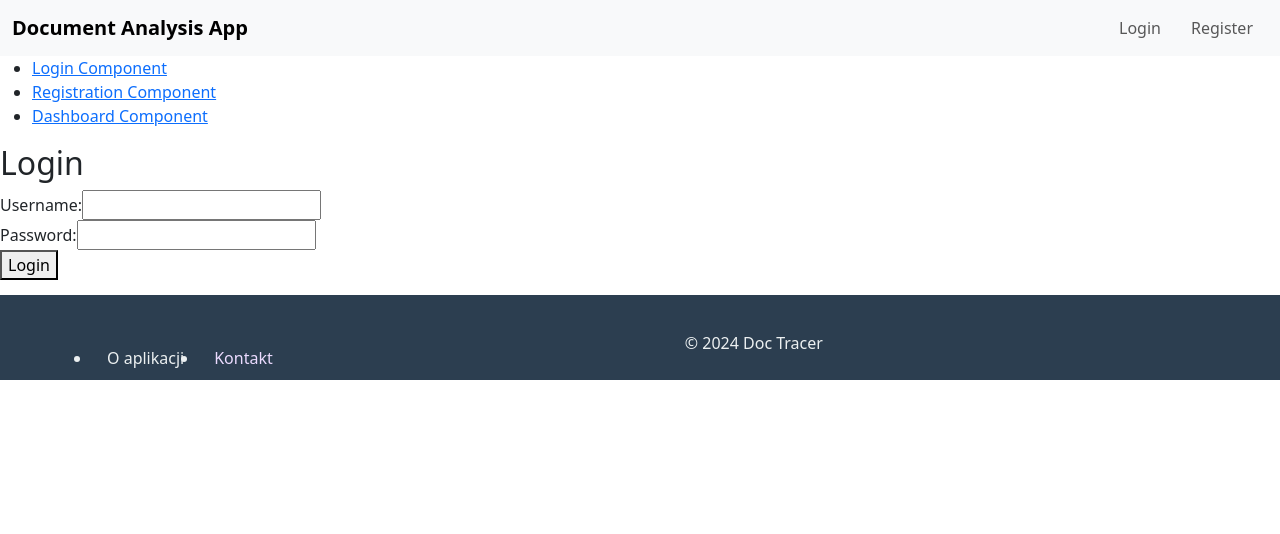
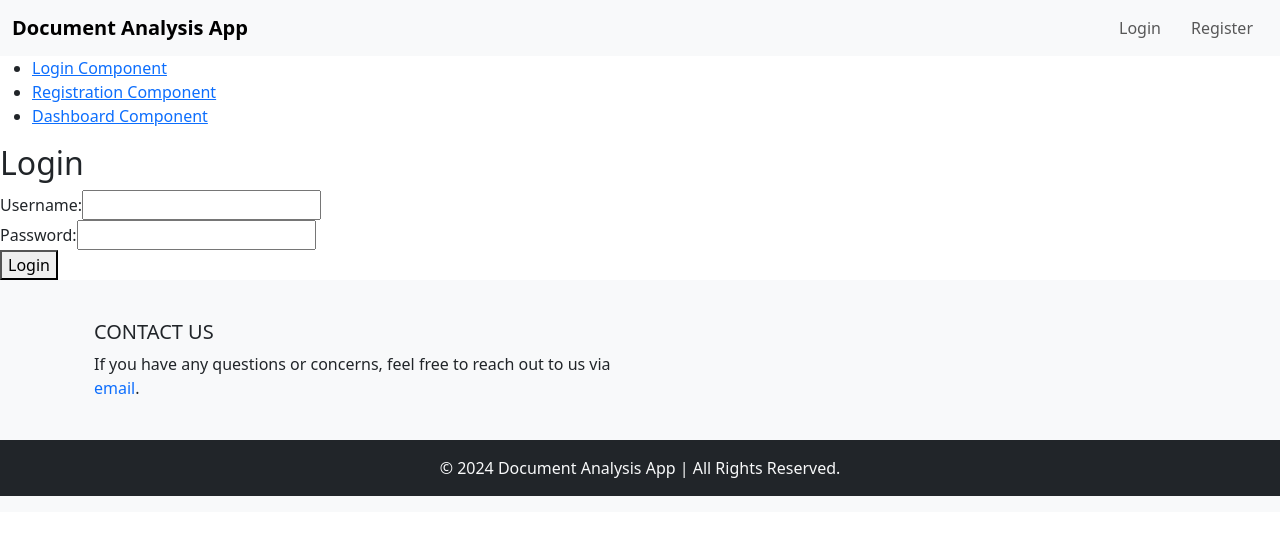
Before and after one commit to Mario-659/doc-tracer-frontend, an Angular app: page /login in a window 1280 px wide. Shown: the top 534 px of the page. Built offline with nearby package versions, Linux system fonts and the light colour scheme.

Commit message:
bootstarp footer

```diff
--- a/src/app/components/footer/footer.component.html
+++ b/src/app/components/footer/footer.component.html
@@ -1,11 +1,17 @@
-<footer class="footer">
-    <div class="footer-content">
-        <ul>
-            <li>O aplikacji</li>
-            <li>
-                <a href="mailto:damian.lukasiewicz99@gmail.com">Kontakt</a>
-            </li>
-        </ul>
-        <p>&copy; 2024 Doc Tracer</p>
+<footer class="bg-light text-center text-lg-start">
+    <div class="container p-4">
+        <div class="row">
+            <!-- Section: Contact -->
+            <div class="col-lg-6 col-md-12 mb-4 mb-md-0">
+                <h5 class="text-uppercase">Contact Us</h5>
+                <p>
+                    If you have any questions or concerns, feel free to reach out to us via <a href="mailto:damian.lukasiewicz99@gmail.com">email</a>.
+                </p>
+            </div>
+        </div>
+    </div>
+
+    <div class="text-center p-3 bg-dark text-light">
+        &copy; 2024 Document Analysis App | All Rights Reserved.
     </div>
 </footer>
--- a/src/app/components/footer/footer.component.scss
+++ b/src/app/components/footer/footer.component.scss
@@ -1,34 +1,15 @@
-.footer {
-    background-color: #2c3e50;
-    color: #ecf0f1;
-    padding: 20px 0;
-    text-align: center;
-    position: relative;
-    bottom: 0;
-    width: 100%;
-    margin-top: 15px;
+footer {
+    padding: 1rem 0;
+}
 
-    .footer-content {
-        max-width: 1200px;
-        margin: 0 auto;
-        padding: 0 20px;
+footer a {
+    text-decoration: none;
+}
 
-        li {
-            float: left;
-            padding: 15px;
-        }
+footer a:hover {
+    text-decoration: underline;
+}
 
-        p {
-            margin: 5px 0;
-        }
-
-        a {
-            color: #ecdbff;
-            text-decoration: none;
-
-            &:hover {
-                text-decoration: underline;
-            }
-        }
-    }
+footer .bg-dark {
+    background-color: #343a40;
 }
```
